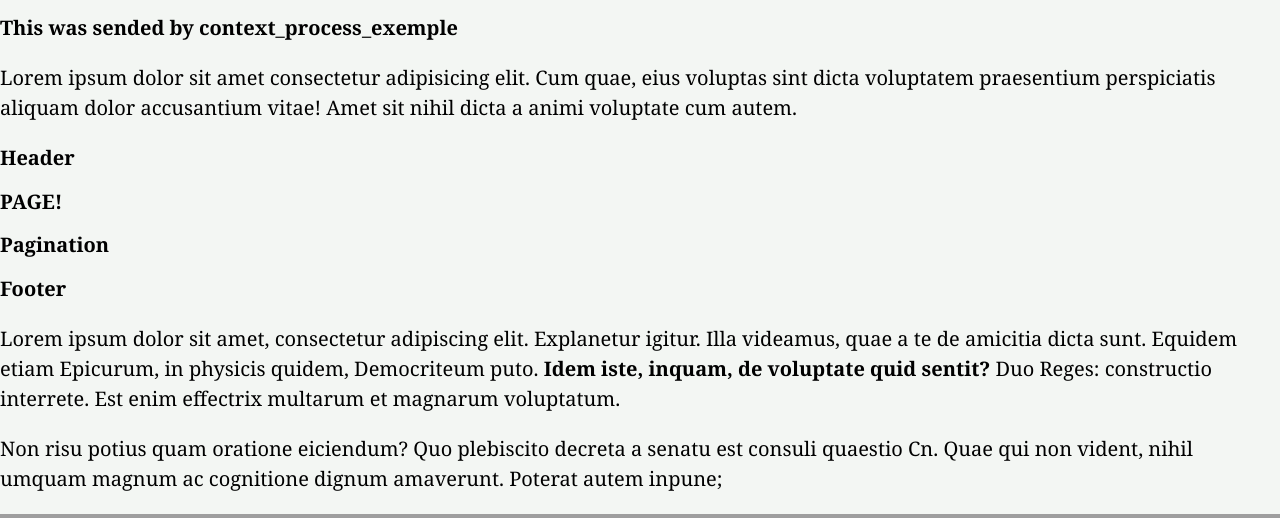
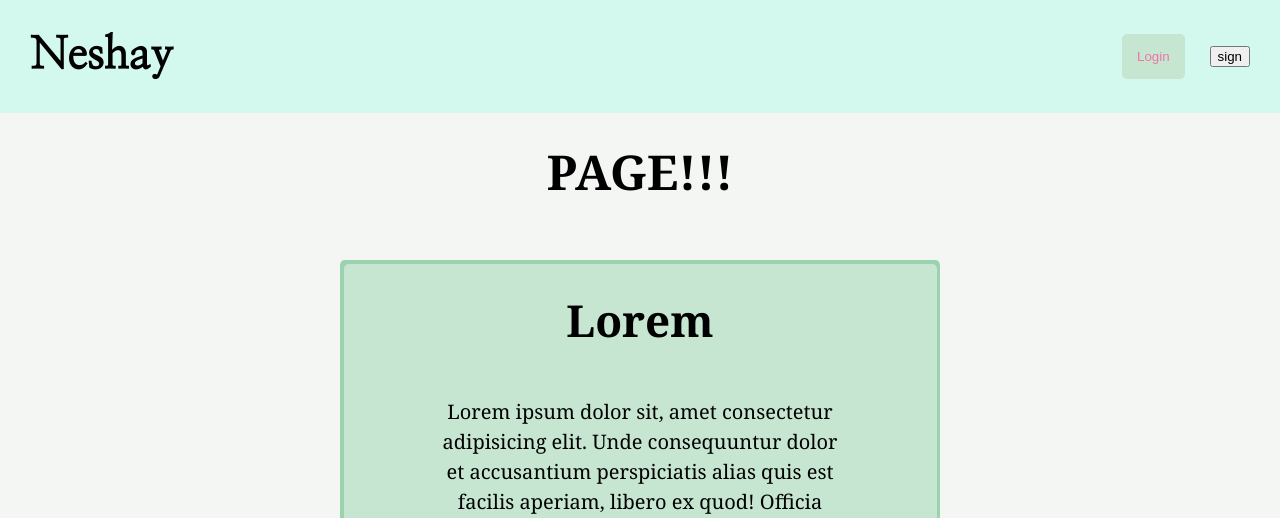
Before and after one commit to threedolars/BlogDjango, a Django app: page /page/ in a window 1280 px wide. Shown: the top 518 px of the page. Run offline with Django 4.2, Linux system fonts and the light colour scheme; data that the repository does not hold is empty; grey boxes are pictures that could not be loaded.

Commit message:
editing css

```diff
--- a/blogapp/blog/static/blog/css/style.css
+++ b/blogapp/blog/static/blog/css/style.css
@@ -1,8 +1,9 @@
 :root {
     --clr-dark_puple: 295, 95%, 7%;
-    --clr-claret-dark-red: 336, 80%, 18.8%;
-    --clr-celedon-midlight-green: 140, 39%, 79%;
-    --clr-mint-green-light-green: 162, 71%, 92%;
+    --clr-claret-dark-red: 336, 80%, 70%;
+    --clr-celedon-midlight-green: 140, 39%, 84%;
+    --clr-celedon-midlight-green-dark: 140, 39%, 72%;
+    --clr-mint-green-light-green: 162, 71%, 90%;
     --clr-baby-powder-white: 120, 14%, 96%;
 
     --clr-base: 213 100%;
@@ -46,6 +47,8 @@
     --lh-mono: 1.2;
 
     /* Spacings */
+    --spacing-hyper-smlst: 0.35rem;
+    --spacing-super-smlst: 1rem;
     --spacing-smlst: 1.5rem;
     --spacing-smlr: 2rem;
     --spacing-sm: 2.5rem;
@@ -83,3 +86,117 @@
     color: var(--clr-primary-dk);
     text-decoration: underline;
 }
+
+h1,
+h2,
+h3,
+h4,
+h5,
+h6 {
+    /* font-family: Arial, "Helvetica Neue", Helvetica, sans-serif; */
+    margin: var(--spacing-base);
+    line-height: var(--lh-headings);
+
+}
+
+h1 {
+    font-size: var(--fs-h1);
+}
+
+h2 {
+    font-size: var(--fs-h2);
+}
+
+h3 {
+    font-size: var(--fs-h3);
+}
+
+h4 {
+    font-size: var(--fs-h4);
+}
+
+h5 {
+    font-size: var(--fs-h5);
+}
+
+h6 {
+    font-size: var(--fs-h6);
+}
+
+.header {
+    font-family: 'Nanum Myeongjo', serif;
+}
+
+.Neshay {
+    background-color: hsl(var(--clr-mint-green-light-green));
+    display: flex;
+    align-items: center;
+    min-width: 100%;
+}
+
+.Neshay-Logotype {
+    display: flex;
+    align-items: center;
+}
+
+.Neshay-Title {
+    flex: 2;
+}
+
+.Neshay-buttons {
+    display: flex;
+    align-items: center;
+    justify-content: space-between;
+    min-width: 10%;
+    margin: var(--spacing-base);
+}
+
+.login-btn {
+    background-color: hsl(var(--clr-celedon-midlight-green));
+    color: hsl(var(--clr-claret-dark-red));
+    padding: var(--spacing-smlst);
+    border: none;
+    border-radius: 5px;
+    cursor: pointer;
+}
+
+/* Estilos para quando o mouse passa sobre o botão */
+.login-btn:hover {
+    background-color: #0056b3;
+}
+
+.Neshay-Page {
+    display: flex;
+    flex-direction: column;
+    align-items: center;
+    justify-content: center;
+}
+
+.Neshay-Page-Card {
+    display: flex;
+    background-color: hsl(var(--clr-celedon-midlight-green-dark));
+    margin: var(--spacing-base);
+    justify-content: center;
+    align-items: center;
+    width: 60rem;
+    border-radius: 5px;
+}
+
+.Neshay-Page-Publications {
+    background-color: hsl(var(--clr-celedon-midlight-green));
+    display: flex;
+    flex-direction: column;
+    align-items: center;
+    text-align: center;
+    margin: var(--spacing-hyper-smlst);
+    width: 62rem;
+    border-radius: 5px;
+}
+
+.Neshay-Page-Publications-Paragraphy {
+    display: flex;
+    justify-content: center;
+    text-align: center;
+    width: 70%;
+    height: 70%;
+}
--- a/blogapp/blog/templates/blog/base.html
+++ b/blogapp/blog/templates/blog/base.html
@@ -6,11 +6,9 @@
 </head>
 
 <body>
-  <h1>{{ site_setup.title }}</h1>
+  {% comment %} <h1>{{ site_setup.title }}</h1>
   <h1>{{ site_setup.description }}</h1>
-  <h1>{{ example }}</h1>
-  <p>Lorem ipsum dolor sit amet consectetur adipisicing elit. Cum quae, eius voluptas sint dicta voluptatem praesentium
-    perspiciatis aliquam dolor accusantium vitae! Amet sit nihil dicta a animi voluptate cum autem.</p>
+  <h1>{{ example }}</h1> {% endcomment %}
 
   {% include "blog/partials/_header.html" %}
 
--- a/blogapp/blog/templates/blog/pages/index.html
+++ b/blogapp/blog/templates/blog/pages/index.html
@@ -1,3 +1,7 @@
 {% extends "blog/base.html" %}
 
-{% block content %}<h1>Hello!</h1>{% endblock content %}
+{% block content %}
+<!-- <div class="Neshay">
+    <h1>Neshay</h1>
+</div> -->
+{% endblock content %}
--- a/blogapp/blog/templates/blog/pages/page.html
+++ b/blogapp/blog/templates/blog/pages/page.html
@@ -1,5 +1,35 @@
 {% extends "blog/base.html" %}
 
 {% block content %}
-    <h1>PAGE!</h1>
+<div class="Neshay-Page">
+    <h1>PAGE!!!</h1>
+    <div class="Neshay-Page-Card">
+        <div class="Neshay-Page-Publications">
+            <h2>Lorem</h2>
+            <div class="Neshay-Page-Publications-Paragraphy">
+                <p>Lorem ipsum dolor sit, amet consectetur adipisicing elit. Unde consequuntur dolor et accusantium
+                    perspiciatis
+                    alias quis est facilis aperiam, libero ex quod! Officia ratione fugiat atque. Est cum ex maiores!
+                    Lorem ipsum dolor sit, amet consectetur adipisicing elit. Unde consequuntur dolor et accusantium
+                    perspiciatis
+                    alias quis est facilis aperiam, libero ex quod! Officia ratione fugiat atque. Est cum ex maiores!
+                </p>
+            </div>
+        </div>
+    </div>
+    <div class="Neshay-Page-Card">
+        <div class="Neshay-Page-Publications">
+            <h2>Lorem</h2>
+            <div class="Neshay-Page-Publications-Paragraphy">
+                <p>Lorem ipsum dolor sit, amet consectetur adipisicing elit. Unde consequuntur dolor et accusantium
+                    perspiciatis
+                    alias quis est facilis aperiam, libero ex quod! Officia ratione fugiat atque. Est cum ex maiores!
+                    Lorem ipsum dolor sit, amet consectetur adipisicing elit. Unde consequuntur dolor et accusantium
+                    perspiciatis
+                    alias quis est facilis aperiam, libero ex quod! Officia ratione fugiat atque. Est cum ex maiores!
+                </p>
+            </div>
+        </div>
+    </div>
+</div>
 {% endblock content %}
--- a/blogapp/blog/templates/blog/partials/_head.html
+++ b/blogapp/blog/templates/blog/partials/_head.html
@@ -5,6 +5,9 @@
 
 <link rel="stylesheet" href="{% static 'blog/css/remedy.css' %}">
 <link rel="stylesheet" href="{% static 'blog/css/style.css' %}">
+<link rel="preconnect" href="https://fonts.googleapis.com">
+<link rel="preconnect" href="https://fonts.gstatic.com" crossorigin>
+<link href="https://fonts.googleapis.com/css2?family=Montserrat:wght@900&family=Nanum+Myeongjo&family=Open+Sans:ital,wght@0,400;0,700;1,400&display=swap" rel="stylesheet">
 
 {% if site_setup.favicon %}
     <link rel="shortcut icon" href="{{ site_setup.favicon.url }}" type="image/jpg">
--- a/blogapp/blog/templates/blog/partials/_header.html
+++ b/blogapp/blog/templates/blog/partials/_header.html
@@ -1 +1,11 @@
-<h1>Header</h1>
+<div class="Neshay header">
+    <div class="Neshay-Logotype">
+    </div>
+    <div class="Neshay-Title">
+        <h2>Neshay</h2>
+    </div>
+    <div class="Neshay-buttons">
+        <input type="button" value="Login" class="login-btn">
+        <input type="button" value="sign" class="sign-btn">
+    </div>
+</div>
```
Also changed, not shown: blogapp/blog/templates/blog/partials/_post_card.html (added).
